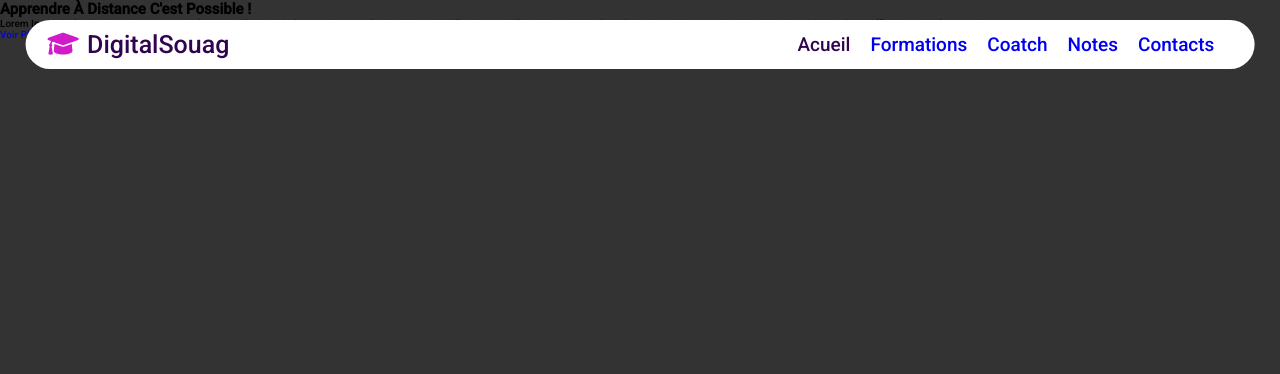
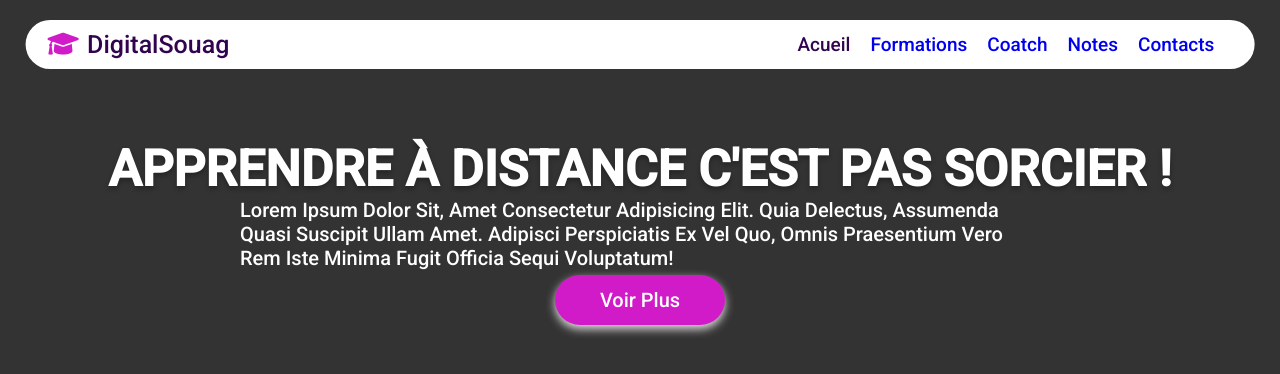
Before and after one commit to alban-okoby/onlineschool, a plain HTML site: page index.html in a window 1280 px wide. Drawn offline with nearby package versions, Linux system fonts and the light colour scheme.

Commit message:
Stylisation de la section d'accueil

```diff
--- a/assets/css/app.css
+++ b/assets/css/app.css
@@ -94,10 +94,10 @@ header .fa-bars {
 
 header .fa-times {
     color: var(--pink);
-    transform: rotate(180deg) ;
+    transform: rotate(180deg);
     transition: .7s ease;
 }
-/* RESPONSIVE HEADER*/
+    /* RESPONSIVE HEADER*/
 @media screen and (max-width: 768px) {
     html {
         font-size: 55%;
@@ -132,3 +132,55 @@ header .fa-times {
         opacity: 1;
     }
 }
+
+/* SCECTION D'ACCUEIL */
+    .home-section {
+        position: relative;
+        background-position: center;
+        min-height: 100vh;
+        background-attachment: fixed;
+        background: linear-gradient(rgba(198, 59, 250, 0.8));
+        /* Noublie pas d'ajouter une image de fond */
+        z-index: 0;
+        overflow: hidden;
+        background-size: cover;
+    }
+
+    .home-section .content {
+        display:flex;
+        align-items: center;
+        flex-flow: column;
+        padding-top:14rem;
+        padding: bottom 8px;
+    }
+    .home-section h1 {
+        color: var(--white);
+        font-size: 5rem;
+        padding: 0 1rem;
+        text-transform: uppercase;
+        text-shadow: 0 .3rem .5rem rgba(0, 0, 0, .3);
+
+    }
+    .home-section p {
+        color: var(--white);
+        font-size: 2rem;
+        padding: 0 24rem;
+    }
+
+    .home-section button {
+        background-color: var(--pink);
+        color: var(--white);
+        border-radius: 4rem;
+        border: none;
+        box-shadow: 0 .4rem 1rem rgb(230, 225, 225);
+        /* box-shadow: 0 0rem 0rem .3rem; */
+        font-size: 2rem;
+        padding: .5rem 2rem;
+        margin-top: .5rem;
+        cursor: pointer;
+        transition: .3s;
+        width: 17rem;
+        height: 5rem;
+    }
+
+/* FIN DE SECTION D'ACCUEIL' */
--- a/index.html
+++ b/index.html
@@ -33,11 +33,11 @@
 <!-- end Block Header -->
 
 <!-- SECTION D'ACCUEIL -->
-    <section>
+    <section class="home-section" id="home-section">
         <div class="content">
-            <h1>Apprendre à distance c'est possible !</h1>
+            <h1>Apprendre à distance c'est pas sorcier !</h1>
             <p>Lorem ipsum dolor sit, amet consectetur adipisicing elit. Quia delectus, assumenda quasi suscipit ullam amet. Adipisci perspiciatis ex vel quo, omnis praesentium vero rem iste minima fugit officia sequi voluptatum!</p>
-            <a href="#">Voir plus</a>
+            <a href="#"><button>Voir plus</button> </a>
         </div>
     </section>
 <!-- FIN SECTION D'ACCUEIL -->
```
